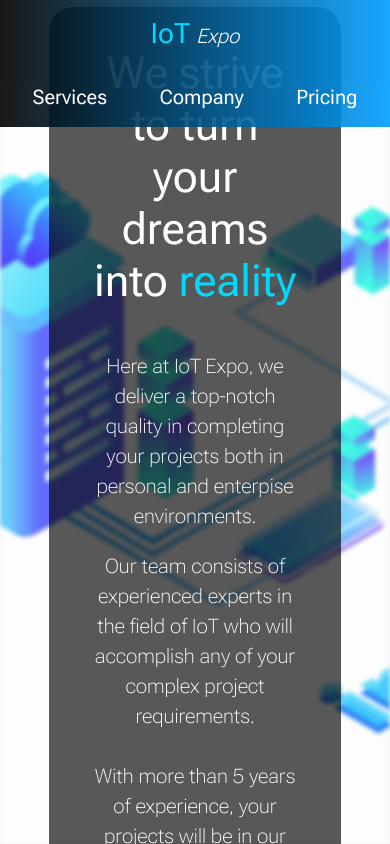
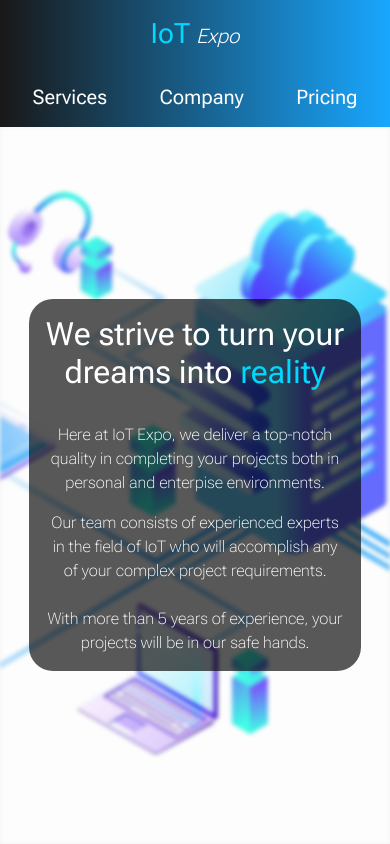
Before and after one commit to n-ii-ma/iot-expo, a Next.js app: page /about-us in a window 390 px wide. Shown: the top 844 px of the page. Built offline with nearby package versions, Linux system fonts and the light colour scheme.

Commit message:
Make About Us responsive (incomplete)

```diff
--- a/src/styles/AboutUs.module.css
+++ b/src/styles/AboutUs.module.css
@@ -43,10 +43,47 @@
 
 /* Mobile */
 @media (max-width: 700px) {
+  .container {
+    height: 85vh;
+    margin-top: 15vh;
+  }
+
+  .container img {
+    object-position: -13em;
+  }
+
+  .container article {
+    width: 85%;
+    padding: 1em;
+  }
+
+  .container article h1 {
+    font-size: 2rem;
+  }
+
+  .container article p {
+    font-size: 1rem;
+  }
 }
 
 /* Landscape Mobile */
 @media (max-width: 700px) and (orientation: landscape) {
+  .container img {
+    object-position: 0;
+  }
+
+  .container article {
+    width: 85%;
+    padding: 1em;
+  }
+
+  .container article h1 {
+    font-size: 2rem;
+  }
+
+  .container article p {
+    font-size: 1rem;
+  }
 }
 
 /* Tablet and Smaller Desktop */
```
